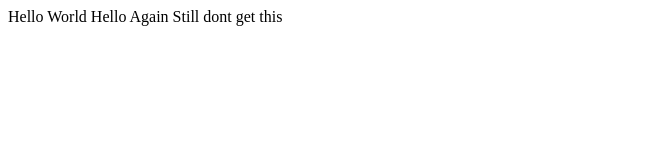
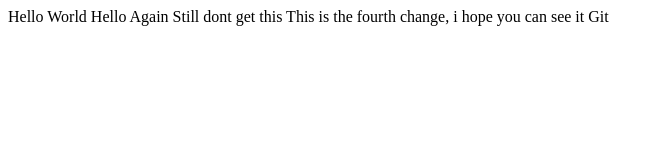
Before and after one commit to Speed002/GitTest, a plain HTML site: page index.html in a window 1280 px wide. Shown: the whole page, without its empty margins (0-664 px from the left). Drawn offline with Linux system fonts and the light colour scheme.

Commit message:
This is the fourth commit

```diff
--- a/index.html
+++ b/index.html
@@ -9,5 +9,6 @@
     Hello World
     Hello Again
     Still dont get this
+    This is the fourth change, i hope you can see it Git
 </body>
 </html>
```
